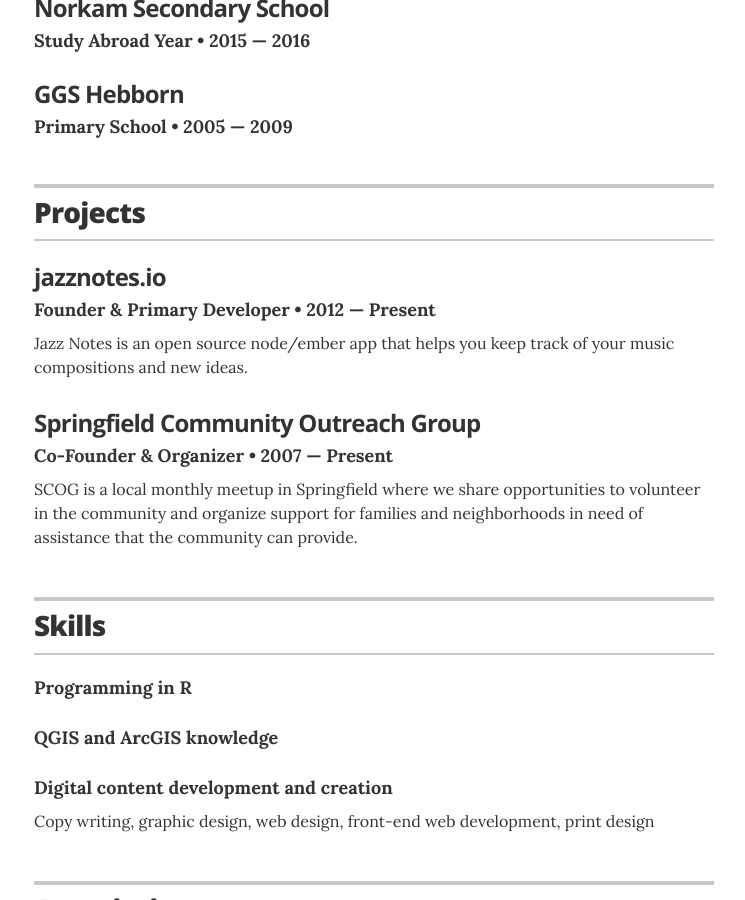
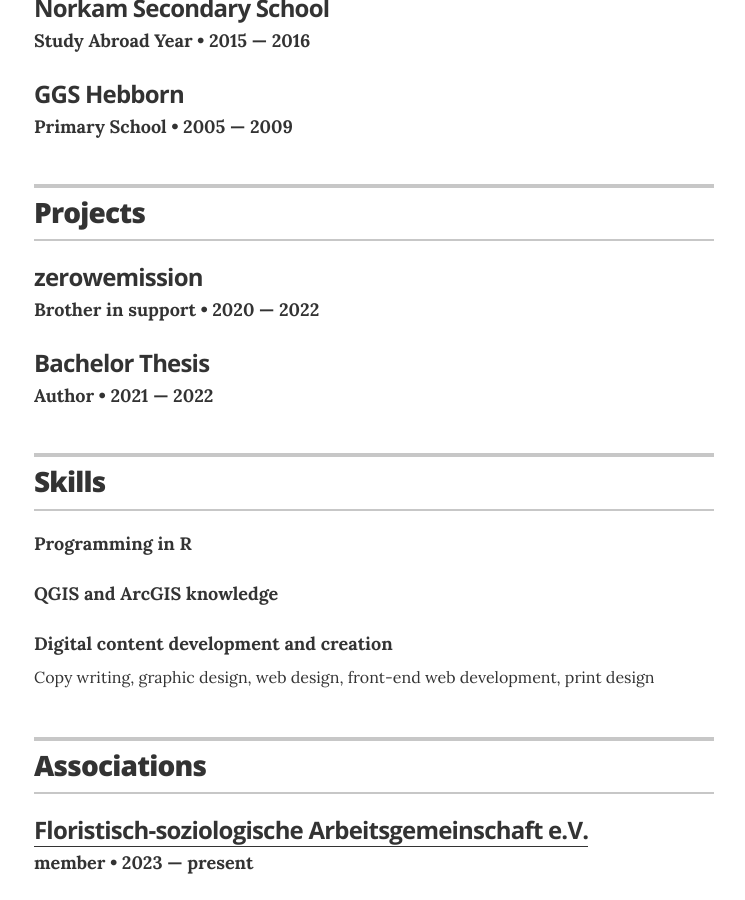
Before and after one commit to ESA99/resume, a Jekyll site: the page built from index.html, in a window 1280 px wide and 900 px high, scrolled down 1671 px. Shown: the whole window, without its empty margins (266-1011 px from the left). Built offline with Jekyll 4.4.1, drawn with Linux system fonts in a browser that asks for light colours.

Commit message:
Update projects.yml

```diff
--- a/_data/projects.yml
+++ b/_data/projects.yml
@@ -2,15 +2,15 @@
 # uncomment the urls if you wish to display them, and add your own URL
 
 # jazznotes.io
-- project: jazznotes.io
-  role: Founder & Primary Developer
-  duration: 2012 &mdash; Present
+- project: zerowemission
+  role: Brother in support
+  duration: 2020 &mdash; 2022
   # url: "#"
-  description: Jazz Notes is an open source node/ember app that helps you keep track of your music compositions and new ideas.
+  description:
 
 # Springfield Community Outreach Group
-- project: Springfield Community Outreach Group
-  role: Co-Founder & Organizer
-  duration: 2007 &mdash; Present
+- project: Bachelor Thesis
+  role: Author
+  duration: 2021 &mdash; 2022
   # url: "#"
-  description: SCOG is a local monthly meetup in Springfield where we share opportunities to volunteer in the community and organize support for families and neighborhoods in need of assistance that the community can provide.
+  description:
```
